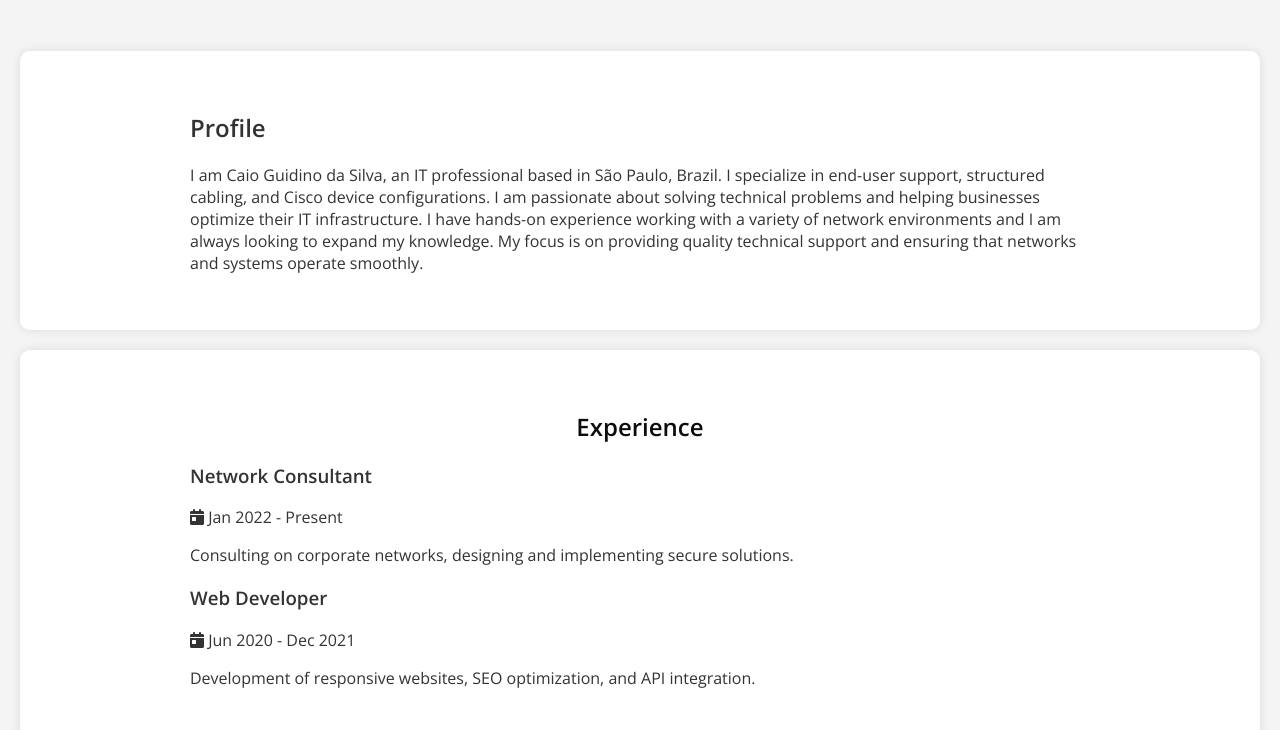
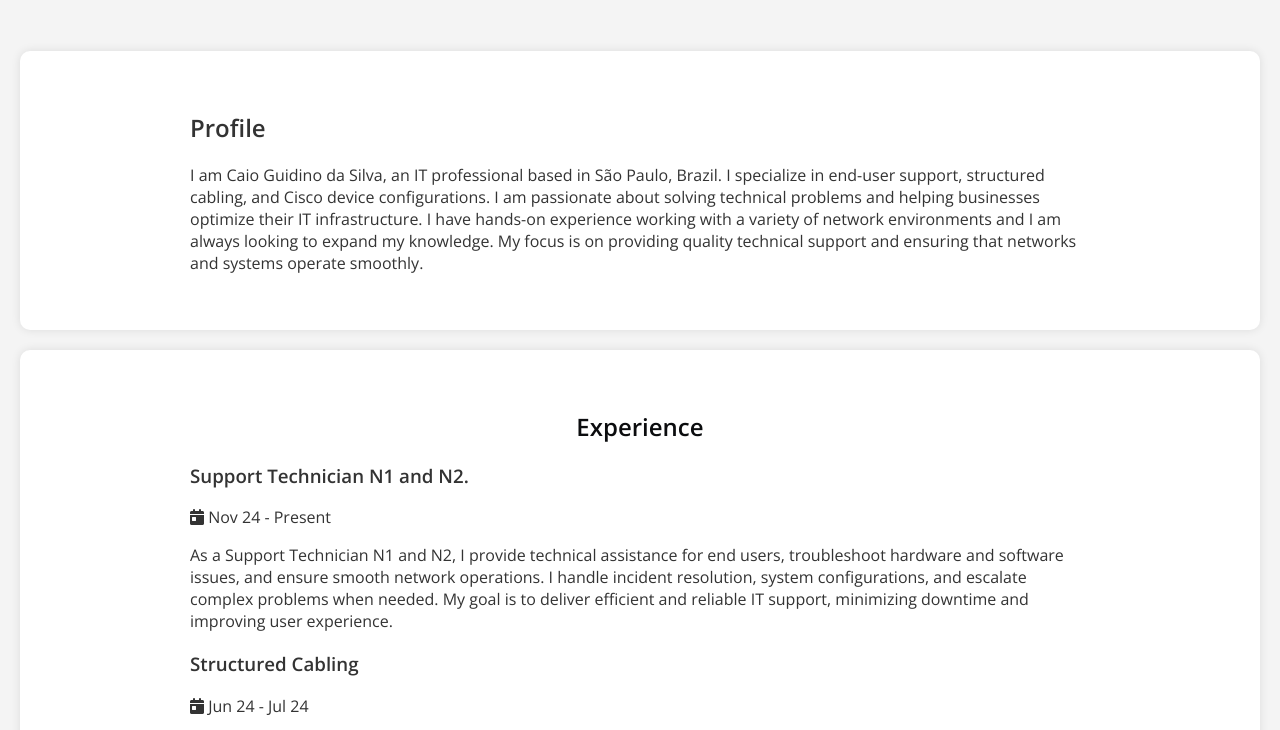
Before and after one commit to Caio-Guidino/portif-lio, a plain HTML site: page index.html in a window 1280 px wide. Shown: the part 69-799 px from the top of the page. Drawn offline with nearby package versions, Linux system fonts and the light colour scheme.

Commit message:
Update index.html

```diff
--- a/index.html
+++ b/index.html
@@ -110,7 +110,7 @@
                     <li><a href="#profile">Profile</a></li>
                     <li><a href="#experience">Experience</a></li>
                     <li><a href="#skills">Skills</a></li>
-                    <li><a href="#recommendations">Recommendations</a></li>
+                    <!--li><a href="#recommendations">Recommendations</a></li-->
                     <li><a href="#contact">Contact</a></li>
                 </ul>
             </nav>
@@ -136,14 +136,14 @@
                 <h2 class="section-title">Experience</h2>
                 <div class="experience-cards">
                     <div class="experience-card">
-                        <h3>Network Consultant</h3>
-                        <p><i class="fas fa-calendar-day"></i> Jan 2022 - Present</p>
-                        <p>Consulting on corporate networks, designing and implementing secure solutions.</p>
+                        <h3>Support Technician N1 and N2.</h3>
+                        <p><i class="fas fa-calendar-day"></i> Nov 24 - Present</p>
+                        <p>As a Support Technician N1 and N2, I provide technical assistance for end users, troubleshoot hardware and software issues, and ensure smooth network operations. I handle incident resolution, system configurations, and escalate complex problems when needed. My goal is to deliver efficient and reliable IT support, minimizing downtime and improving user experience.</p>
                     </div>
                     <div class="experience-card">
-                        <h3>Web Developer</h3>
-                        <p><i class="fas fa-calendar-day"></i> Jun 2020 - Dec 2021</p>
-                        <p>Development of responsive websites, SEO optimization, and API integration.</p>
+                        <h3>Structured Cabling</h3>
+                        <p><i class="fas fa-calendar-day"></i> Jun 24 - Jul 24</p>
+                        <p>At Senai Roberto Simonsen, a project was carried out to repair 16 network points. The work involved crimping both male and female cable ends, reorganizing the patch panel, and properly structuring ISP cables. Sufficient cable length was left for future maintenance, ensuring a well-organized, efficient, and optimized installation for easy future interventions.</p>
                     </div>
                 </div>
             </div>
@@ -162,13 +162,13 @@
         </section>
 
         <!-- Recommendations -->
-        <section id="recommendations" class="hidden">
+        <!--section id="recommendations" class="hidden">
             <div class="container recommendations-container">
                 <h2 class="section-title">Recommendations</h2>
                 <div class="recommendations-cards">
                     <div class="recommendation-card">
                         <p>"Caio is an excellent professional, always focused on delivering innovative solutions!"</p>
-                        <p><i>- João Silva, IT Manager</i></p>
+                        <p><i>- Luciano, IT Manager</i></p>
                     </div>
                     <div class="recommendation-card">
                         <p>"I worked with Caio on cybersecurity projects, and he always delivers with quality."</p>
@@ -176,7 +176,7 @@
                     </div>
                 </div>
             </div>
-        </section>
+        </section -->
 
         <!-- Contact -->
         <section id="contact" class="hidden">
```
